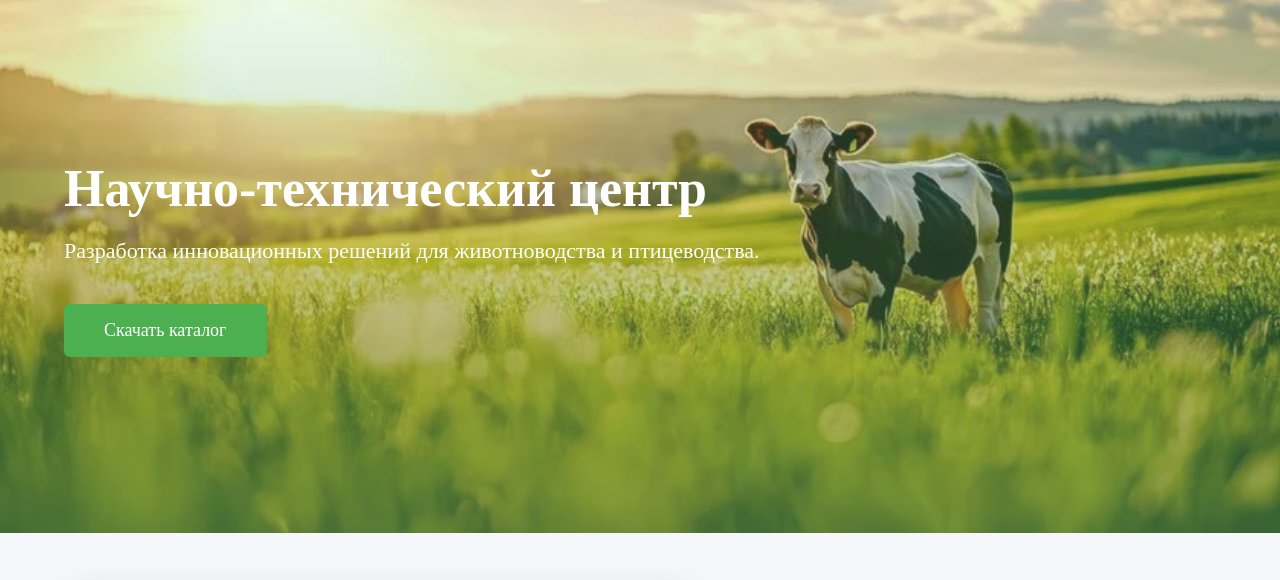
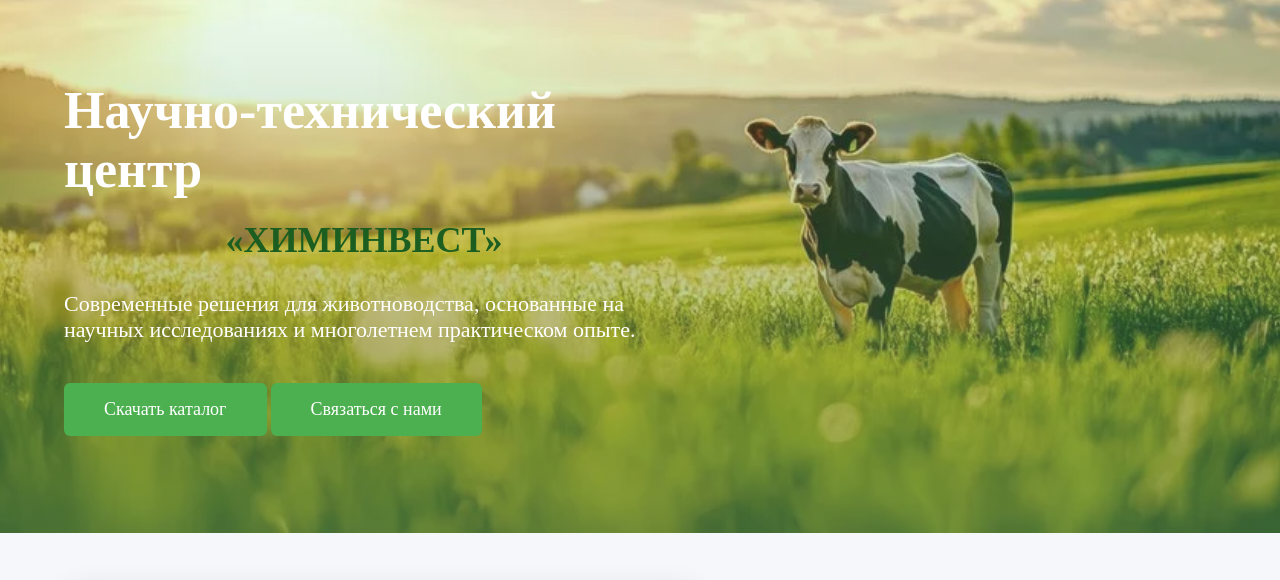
Before and after one commit to noori-cil/himinvest, a website: page index.html in a window 1280 px wide. Shown: the part 148-728 px from the top of the page. Drawn offline with Linux system fonts and the light colour scheme; grey boxes are pictures that could not be loaded.

Commit message:
Update index.html

```diff
--- a/index.html
+++ b/index.html
@@ -50,12 +50,18 @@
     ГЕРОЙ
     ================================ -->
     <section class="hero" id="home">
-        <div class="container">
+    <div class="container">
+        <div class="hero-content">
             <h1>Научно-технический центр</h1>
-            <p>Разработка инновационных решений для животноводства и птицеводства.</p>
-            <a href="Katalog_produkcii_Himinvest.pdf" class="btn" target="_blank">Скачать каталог</a>
+            <h2>«ХИМИНВЕСТ»</h2>
+            <p>Современные решения для животноводства, основанные на <br> научных исследованиях и многолетнем практическом опыте.</p>
+            <div class="hero-buttons">
+                <a href="Katalog_produkcii_Himinvest.pdf" class="btn" target="_blank">Скачать каталог</a>
+                <a href="contacts.html" class="btn btn-secondary">Связаться с нами</a>
+            </div>
         </div>
-    </section>
+    </div>
+</section>
 
     <!-- ================================
     ВИДЕО + ТЕКСТ
```
